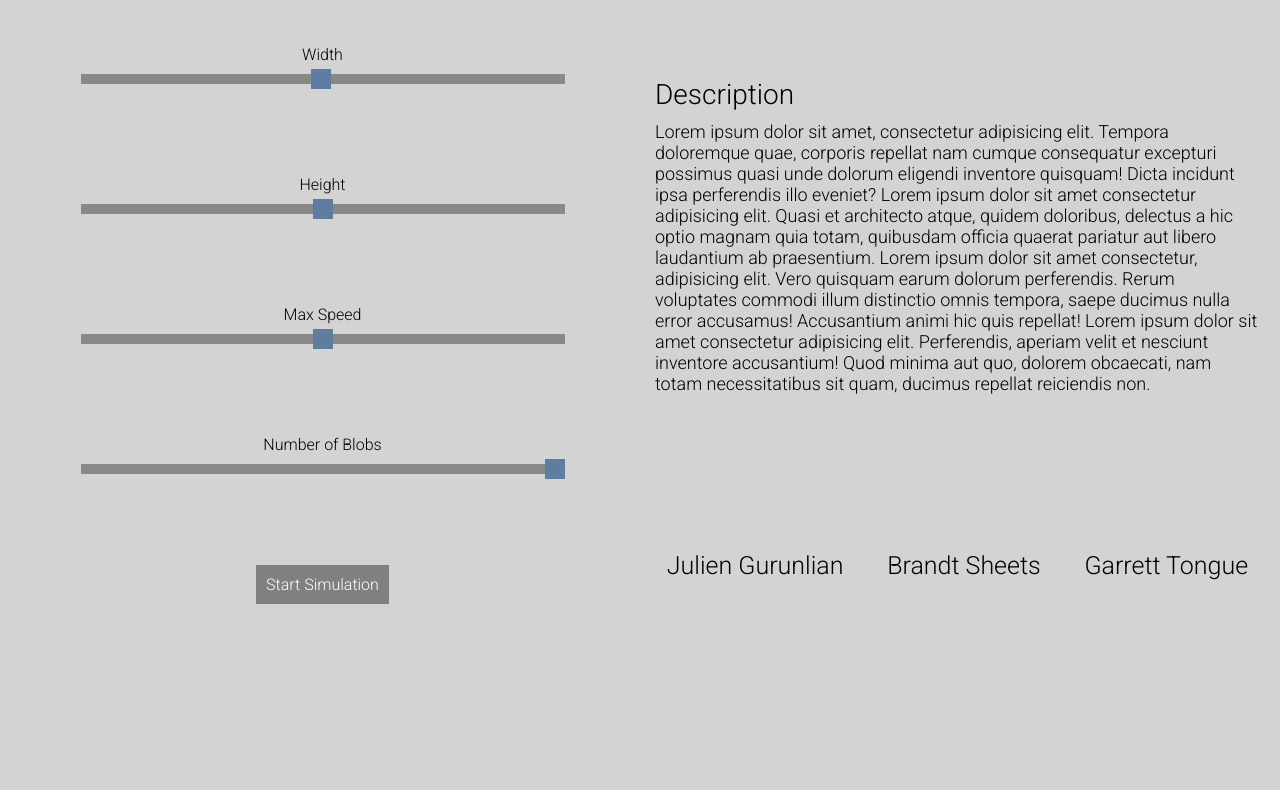
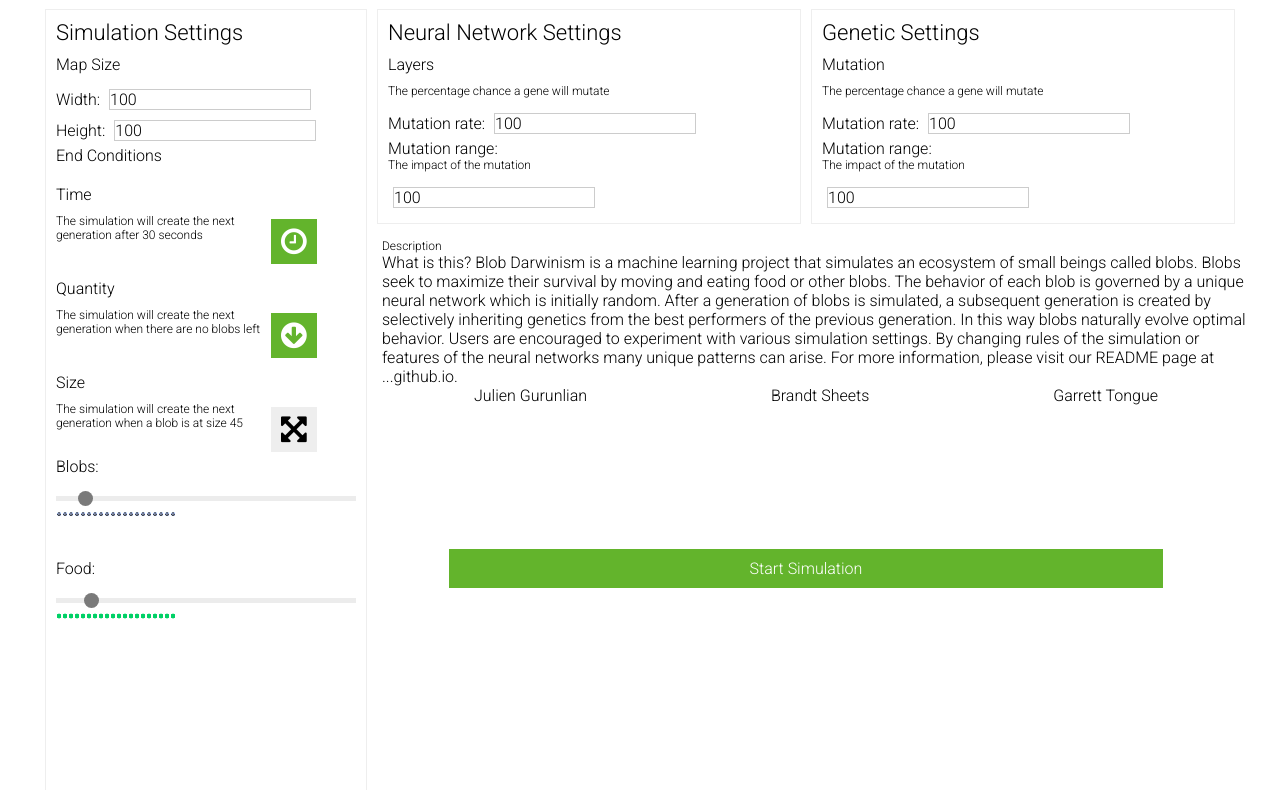
Before and after one commit to CouteauFourchette/blobdarwinism, a website: page index.html in a window 1280 px wide. Shown: the part 126-916 px from the top of the page. Before the commit the page ends 800 px from the top, so only its background shows below. Drawn offline with nearby package versions, Linux system fonts and the light colour scheme; files that its build step writes are made by us from their sources.

Commit message:
Start style for UI

```diff
--- a/index.html
+++ b/index.html
@@ -5,6 +5,7 @@
   <meta name="viewport" content="width=device-width, initial-scale=1.0">
   <meta http-equiv="X-UA-Compatible" content="ie=edge">
   <link href="https://fonts.googleapis.com/css?family=Roboto:300" rel="stylesheet">
+  <link rel="stylesheet" href="https://cdnjs.cloudflare.com/ajax/libs/font-awesome/4.7.0/css/font-awesome.min.css">
   <link rel="stylesheet" href="dist/style.css">
   <script src="./src/index.js"></script>
   <title>Blob Darwinism</title>
@@ -16,41 +17,99 @@
       <h2>Visualize Machine Learning</h2>
     </div>
     <div class="header-image-container">
-      <img src="./learning.gif" alt="">
+      <img src="./images/learning.gif" alt="">
     </div>
   </div>
   <div class="content">
-    <div class="settings">
-      <div class = "slider-container">
-        <p id = "amplitudeVal">Width</p>
-        <input id = "amplitude" type="range" min = "1" max = "200" value = "100"/>
+    <div class="simulation-setting">
+      <h1>Simulation Settings</h1>
+
+      <div class="map-size">
+        <p>Map Size</p>
+        <label>Width:
+          <input type="text" placeholder="Width" value="100" />
+        </label>
+        <label> Height:
+          <input type="text" placeholder="Height" value="100" />
+        </label>
       </div>
-      <div class = "slider-container">
-        <p id = "wavelengthVal">Height</p>
-        <input id = "wavelength" type="range" min = "40" max = "150" value = "95"/>
-      </div>
-      <div class = "slider-container">
-        <p id = "frequencyVal">Max Speed</p>
-        <input id = "frequency" type="range" min = "0" max = "200" value = "100"/>
-      </div>
-      <div class = "slider-container">
-          <p id = "steepnessVal">Number of Blobs</p>
-          <input id = "steepness" type="range" min = "0" max = "100" value = "100"/>
-      </div>
-      <button id="start-simulation">
-        Start Simulation
+      <p>End Conditions</p>
+      <div class="end-conditions">
+        <div class="end-condition">
+          <p>Time</p>
+          <p class="description"> The simulation will create the next generation after 30 seconds</p>
+          <button class='activated'>
+            <i class="fa fa-clock-o" aria-hidden="true"></i>
           </button>
         </div>
+        <div class="end-condition">
+          <p>Quantity</p>
+          <p class="description"> The simulation will create the next generation when there are no blobs left</p>
+          <button class='activated'>
+            <i class="fa fa-arrow-circle-down" aria-hidden="true"></i>
+          </button>
+        </div>
+        <div class="end-condition">
+          <p>Size</p>
+          <p class="description"> The simulation will create the next generation when a blob is at size 45</p>
+          <button class='not-activated'>
+            <i class="fa fa-arrows-alt" aria-hidden="true"></i>
+          </button>
+        </div>
+      </div>
+      <p>Blobs: </p>
+      <div class="slider-container">
+        <input id="blobs-number" type="range" min="1" max="250" value="20" />
+        <canvas id="blobs"></canvas>
+      </div>
+      <p>Food: </p>
+      <div class="slider-container">
+        <input id="food-number" type="range" min="1" max="2000" value="200" step="1" />
+        <canvas id="foods"></canvas>
+      </div>
+    </div>
+    <div>
+    <div class="bottom-settings">
+      <div class="nn-setting">
+        <h1>Neural Network Settings</h1>
+        <div class="mutation">
+          <p>Layers</p>
+          <p class="description"> The percentage chance a gene will mutate</p>
+          <label>Mutation rate:
+            <input type="text" placeholder="Width" value="100" />
+          </label>
+          <label>Mutation range: </label>
+          <p class="description"> The impact of the mutation</p>
+          <input type="text" placeholder="Height" value="100" />
+        </div>
+      </div>
+      <div class="genetics-setting">
+        <h1>Genetic Settings</h1>
+        <div class="mutation">
+          <p>Mutation</p>
+          <p class="description"> The percentage chance a gene will mutate</p>
+          <label>Mutation rate:
+            <input type="text" placeholder="Width" value="100" />
+          </label>
+          <label>Mutation range: </label>
+          <p class="description"> The impact of the mutation</p>
+          <input type="text" placeholder="Height" value="100" />
+        </div>
+      </div>
+    </div>
+    <div>
       <div class="description-container">
         <div class="description">
           <h2>
             Description
           </h2>
           <p>
-          Lorem ipsum dolor sit amet, consectetur adipisicing elit. Tempora doloremque quae, corporis repellat nam cumque consequatur excepturi possimus quasi unde dolorum eligendi inventore quisquam! Dicta incidunt ipsa perferendis illo eveniet?
-          Lorem ipsum dolor sit amet consectetur adipisicing elit. Quasi et architecto atque, quidem doloribus, delectus a hic optio magnam quia totam, quibusdam officia quaerat pariatur aut libero laudantium ab praesentium.
-          Lorem ipsum dolor sit amet consectetur, adipisicing elit. Vero quisquam earum dolorum perferendis. Rerum voluptates commodi illum distinctio omnis tempora, saepe ducimus nulla error accusamus! Accusantium animi hic quis repellat!
-          Lorem ipsum dolor sit amet consectetur adipisicing elit. Perferendis, aperiam velit et nesciunt inventore accusantium! Quod minima aut quo, dolorem obcaecati, nam totam necessitatibus sit quam, ducimus repellat reiciendis non.
+             What is this? Blob Darwinism is a machine learning project that simulates an ecosystem of small beings called blobs. Blobs
+            seek to maximize their survival by moving and eating food or other blobs. The behavior of each blob is governed by a unique
+            neural network which is initially random. After a generation of blobs is simulated, a subsequent generation is created by
+            selectively inheriting genetics from the best performers of the previous generation. In this way blobs naturally evolve optimal
+            behavior. Users are encouraged to experiment with various simulation settings. By changing rules of the simulation or features
+            of the neural networks many unique patterns can arise. For more information, please visit our README page at ...github.io.
           </p>
         </div>
         <div class="contributors">
@@ -59,6 +118,9 @@
           <p>Garrett Tongue</p>
         </div>
       </div>
+      <button class="start">Start Simulation</button>
+    </div>
+  </div>
   </div>
 </body>
 </html>
--- a/src/AI/blob_brains.js
+++ b/src/AI/blob_brains.js
@@ -27,7 +27,7 @@ class BlobBrains {
 
   updateBlobs(blobs, totalTime) {
     blobs.forEach(blob => {
-      const fitness = Math.pow((SIZE_FACTOR * blob.size + TIME_FACTOR * totalTime), 2);
+      const fitness = Math.pow((SIZE_FACTOR * blob.size + TIME_FACTOR * totalTime), 3);
       this.blobBrains[blob.id].fitness = fitness;
     });
   }
--- a/src/index.js
+++ b/src/index.js
@@ -1,5 +1,38 @@
-document.addEventListener("DOMContentLoaded", ()=>{
-  document.getElementById("start-simulation").onclick = () => {
-    window.location = window.location.href.replace("/index.html", "/simulation.html");
-  };
+document.addEventListener('DOMContentLoaded', ()=>{
+
+
+  const blobCanvas = document.getElementById('blobs');
+  const blobNumber = document.getElementById('blobs-number');
+  const blobCtx = blobCanvas.getContext('2d');
+  blobCanvas.width = 1250;
+  blobCanvas.height = 200;
+  const blobImg = new Image();
+  blobImg.onload = () => drawGrid(blobCanvas, blobImg, blobCtx, blobNumber.value);
+  blobImg.src = "./images/blob.png";
+  blobNumber.addEventListener('input', (event) => {
+    drawGrid(blobCanvas, blobImg, blobCtx, Number(event.target.value));
+  });
+
+  const foodCanvas = document.getElementById('foods');
+  const foodNumber = document.getElementById('food-number');
+  const foodCtx = foodCanvas.getContext('2d');
+  foodCanvas.width = 1250;
+  foodCanvas.height = 1200;
+  const foodImg = new Image();
+  foodImg.onload = () => drawGrid(foodCanvas, foodImg, foodCtx, blobNumber.value);
+  foodImg.src = "./images/food.png";
+  foodNumber.addEventListener('input', (event) => {
+    drawGrid(foodCanvas, foodImg, foodCtx, Number(event.target.value));
+  });
 });
+
+function drawGrid(canvas, img, ctx, n) {
+  ctx.clearRect(0, 0, canvas.width, canvas.height);
+  const lineSize = 250 / 5;
+  const blobSize = canvas.width / lineSize;
+  for (let i = 0; i < n; i += 1) {
+    const x = (i % lineSize) * blobSize;
+    const y = (Math.floor(i / lineSize)) * blobSize;
+    ctx.drawImage(img, x, y, blobSize, blobSize);
+  }
+}
--- a/src/simulation/blob.js
+++ b/src/simulation/blob.js
@@ -21,8 +21,8 @@ class Blob {
     if (Math.abs(this.velocity[1]) > Config.MAX_SPEED) {
       this.velocity[1] = Config.MAX_SPEED * Math.sign(this.velocity[1]);
     }
-    this.position[0] += this.velocity[0]*deltaTime*4;
-    this.position[1] += this.velocity[1]*deltaTime*4;
+    this.position[0] += this.velocity[0];
+    this.position[1] += this.velocity[1];
   }
 
   eat(blob) {
--- a/src/simulation/simulation.js
+++ b/src/simulation/simulation.js
@@ -163,7 +163,7 @@ class Simulation {
     this.blobRenderer.updateBlobs(this.blobs);
     this.blobRenderer.render(this.totalTime);
     if (!this.simulationComplete) {
-      requestAnimationFrame(this.simulate.bind(this));
+      window.setTimeout(this.simulate.bind(this), 0);
     } else {
       console.log("Simulation complete.");
       this.reset();
--- a/style/app.scss
+++ b/style/app.scss
@@ -1,7 +1,8 @@
 @import "reset.scss";
 @import "simulation.scss";
 @import "index.scss";
-@import "sliders.scss";
+@import "inputs.scss";
+@import "buttons.scss";
 
 canvas {
   width: 100%;
--- /dev/null
+++ b/style/buttons.scss
@@ -0,0 +1,38 @@
+.end-conditions {
+  button {
+    margin: 5px;
+    background: #eee;
+    color: black;
+    font-size: 30px;
+    &.activated {
+      color: white;
+      background-color: rgb(99, 180, 44);
+    }
+    &:hover {
+      color: white;
+      background-color: rgb(99, 180, 44);
+    }
+    padding: 5px 10px;
+  }
+}
+
+.end-condition {
+  width: 100%;
+  display: block;
+  margin-top: 10px;
+  .description {
+    width: 70%;
+    display: block;
+    float: left;
+  }
+}
+
+.start {
+  margin: 10px auto;
+  background-color: rgb(99, 180, 44);
+  text-align: center;
+  padding: 10px;
+  width: 80%;
+  display: block;
+  color: white;
+}
--- a/style/index.scss
+++ b/style/index.scss
@@ -1,10 +1,8 @@
 .index {
-  background-color: lightgrey;
+  background-color: rgb(255, 255, 255);
   padding: 10px;
   font-family: 'Roboto', sans-serif;
   color: black;
-  overflow: hidden;
-  box-sizing: border-box;
 }
 
 .index h1 {
@@ -25,9 +23,24 @@
   height: 100px;
 }
 
+.description-container {
+  min-height: 300px;
+}
+
+.description {
+  font-size: 12px;
+}
+
 .title{
   width: 250px;
   text-align: center;
+}
+
+.content {
+  display: flex;
+  padding: 20px;
+  max-width: 1200px;
+  margin: 0 auto;
 }
 
 .header-image-container{
@@ -35,59 +48,67 @@
   width: calc(100% - 250px);
 }
 
-.content {
-  padding: 10px 0;
-  display: flex;
-  justify-content: space-between;
-  height: calc(100vh - 120px);
+.description-container {
+  width: 100%;
+  margin: 10px;
+  p { font-size: 16px; }
+  .contributors {
+    display: flex;
+    justify-content: space-around;
+  }
 }
 
-.settings {
-  // background-color: red;
-  box-sizing: border-box;
-  padding: 10px;
+.bottom-settings {
+  width: 100%;
   display: flex;
-  flex-direction: column;
-  justify-content: space-around;
-  width: calc(50% - 5px);
+  justify-content: center;
 }
 
-.settings button {
-  background-color: gray;
-  color: white;
-  border-radius: 0;
-  transition: background-color .5s ease;
+.nn-setting {
+  border: 1px solid #eee;
   padding: 10px;
-  margin: 0 auto;
+  margin: 5px;
+  h1 {
+    margin-bottom: 10px;
+    font-size: 22px;
+  }
+  p {
+    padding-bottom: 10px;
+  }
 }
 
-.settings button:hover {
-  background-color: black;
+.genetics-setting {
+  border: 1px solid #eee;
+    padding: 10px;
+    margin: 5px;
+      h1 {
+    margin-bottom: 10px;
+        font-size: 22px;
+  }
+  p {
+    padding-bottom: 10px;
+  }
 }
 
-.description {
+.simulation-setting {
+  width: 40%;
+  min-width: 300px;
+  margin: 5px;
+  border: 1px solid #eee;
   padding: 10px;
-  // background-color: white;
-  // box-shadow: 2px 4px 8px 0 rgba(0, 0, 0, 0.4);
-  font-size: 18px;
-  // margin: auto 0;
+  h1 {
+    margin-bottom: 10px;
+        font-size: 22px;
+  }
+  p {
+    padding-bottom: 10px;
+  }
 }
 
-.description h2 {
-  font-size: 28px;
-  // text-align: right;
-  padding-bottom: 10px;
+.nn-setting {
+  width: 50%;
 }
 
-.description-container{
-  display: flex;
-  flex-direction: column;
-  justify-content: space-around;
-  width: calc(50% - 5px);
+.genetics-setting {
+  width: 50%;
 }
-
-.contributors {
-  display: flex;
-  font-size: 25px;
-  justify-content: space-around;
-}
--- /dev/null
+++ b/style/inputs.scss
@@ -0,0 +1,54 @@
+.slider-container {
+  width: 100%;
+  margin: 0 auto;
+  display: flex;
+  flex-direction: column;
+  align-items: center;
+}
+
+input[type='range'] {
+  width: 100%;
+  height: 5px;
+  margin: 10px;
+  background-color: #e4e4e4;
+  // outline: none;
+  opacity: 0.7;
+  transition: opacity .4s;
+}
+
+.slider-container > input:hover {
+  opacity: 1;
+  cursor: pointer;
+}
+
+input[type='range']::-webkit-slider-thumb {
+  width: 15px;
+  height: 15px;
+  background-color: #424242;
+  border-radius: 50%;
+}
+input[type='range']::-webkit-slider-thumb {
+  width: 15px;
+  height: 15px;
+  background-color: #424242;
+  border-radius: 50%;
+}
+
+input[type='range']::-ms-thumb {
+  width: 15px;
+  height: 15px;
+  background-color: #424242;
+  border-radius: 50%;
+}
+
+input[type='text'] {
+  background-color: white;
+  border: 1px solid #ccc;
+  width: 200px;
+  margin: 5px;
+}
+
+label {
+  width: 100%;
+  display: block;
+}
--- a/style/reset.scss
+++ b/style/reset.scss
@@ -31,6 +31,7 @@ input[type="password"],
 input[type="email"],
 input[type="text"],
 input[type="submit"],
+input[type='range'],
 textarea,
 button {
   -webkit-appearance: none;
@@ -45,3 +46,10 @@ button,
 input[type="submit"] {
   cursor: pointer;
 }
+
+input[type='range']::-webkit-slider-thumb {
+  -webkit-appearance: none;
+}
+input[type='range']::-moz-range-thumb {
+  -moz-appearance: none;
+}
--- a/style/sliders.scss
+++ /dev/null
@@ -1,35 +0,0 @@
-.slider-container {
-  width: 80%;
-  margin: 0 auto;
-  display: flex;
-  flex-direction: column;
-  align-items: center;
-}
-
-.slider-container input {
-  width: 100%;
-  height: 10px;
-  margin: 10px;
-  background-color: #6b6a6a;
-  outline: none;
-  opacity: 0.7;
-  transition: opacity .4s;
-}
-
-.slider-container input:hover {
-  opacity: 1;
-  cursor: pointer;
-}
-
-.slider-container input::-webkit-slider-thumb {
-  -webkit-appearance: none;
-  width: 20px;
-  height: 20px;
-  background-color: #2d598b;
-}
-
-.slider-container input::-moz-range-thumb {
-  width: 20px;
-  height: 20px;
-  background-color: #2d598b;
-}
```
Also changed, not shown: src/config.js (+7 -7 lines), images/blob.png (added), images/blob.svg (added), images/food.png (added), images/size.svg (added), images/time.svg (added), 1 other file. Lines whose indentation alone changed are shown as unchanged.
